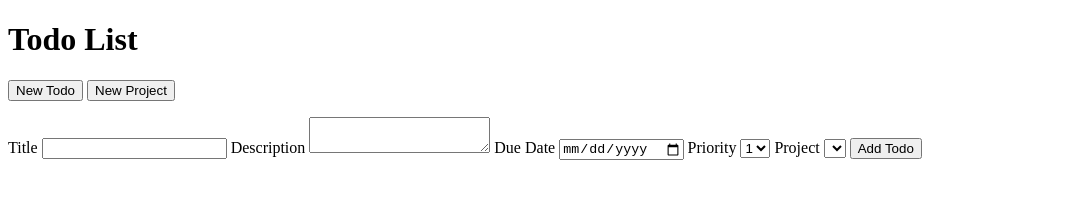
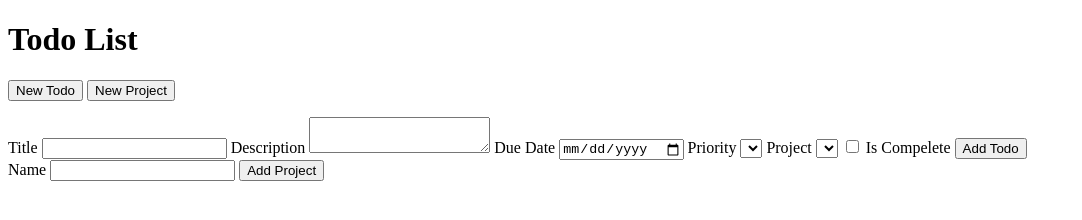
Before and after one commit to NabilHadi/todo-list, a plain HTML site: page index.html in a window 1280 px wide. Shown: the whole page, without its empty margins (0-1082 px from the left). Drawn offline with Linux system fonts and the light colour scheme.

Commit message:
Code refactor

```diff
--- a/index.html
+++ b/index.html
@@ -27,7 +27,9 @@
         </ul>
       </section>
     </main>
-    <form class="todo-form hide">
+
+    <div class="todo-modal modal">
+      <form class="todo-form">
         <label for="todo__title">Title</label>
         <input type="text" name="todo__title" id="todo__title">
         <label for="todo__description">Description</label>
@@ -36,17 +38,24 @@
         <input type="date" name="todo__dueDate" id="todo__dueDate">
         <label for="todo__priority">Priority</label>
         <select name="todo__priority" id="todo__priority">
-        <option value="1">1</option>
-        <option value="2">2</option>
-        <option value="3">3</option>
-        <option value="4">4</option>
-        <option value="5">5</option>
         </select>
         <label for="todo__project">Project</label>
         <select name="todo__project" id="todo__project">
         </select>
+        <label class="form-control">
+          <input type="checkbox" name="todo__isComplete" id="todo__isComplete"> Is Compelete
+        </label>
         <button class="btn btn-round">Add Todo</button>
       </form>
+    </div>
+
+    <div class="project-modal modal">
+      <form class="project-form">
+        <label for="project__name">Name</label>
+        <input type="text" name="project__name" id="project__name">
+        <button class="btn btn-round">Add Project</button>
+      </form>
+    </div>
   </div>
   <script src="main.js"></script>
 </body>
```
Lines whose indentation alone changed are shown as unchanged.
